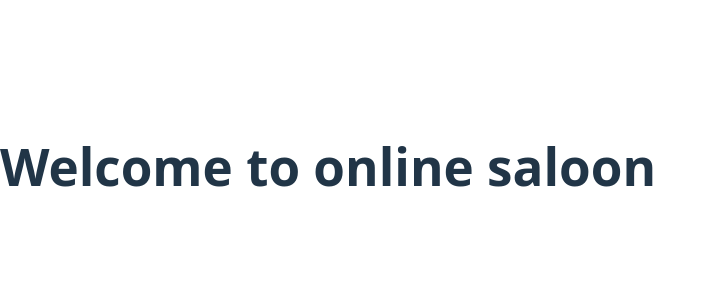
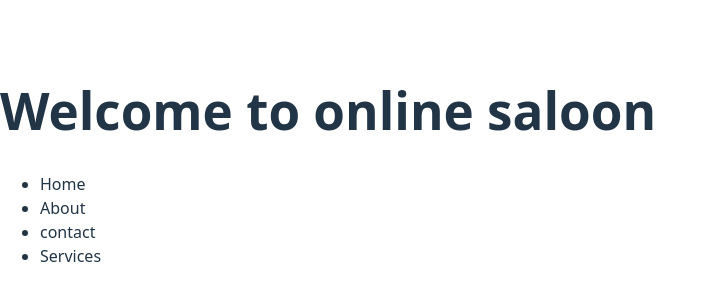
Before and after one commit to MANIZABAYO-Elie/javascript-challenges, a React (Vite) app in the folder my-react-app/: page / in a window 1280 px wide. Shown: the part 234-534 px from the top of the page, without its empty margins (0-716 px from the left). Built offline with nearby package versions, Linux system fonts and the light colour scheme.

Commit message:
file commited

```diff
--- a/my-react-app/src/header.jsx
+++ b/my-react-app/src/header.jsx
@@ -4,7 +4,12 @@
      <header>
         <h1>Welcome to online saloon</h1>
         <nav>
-
+            <ul>
+                <li>Home</li>
+                <li>About</li>
+                <li>contact</li>
+                <li>Services</li>
+            </ul>
         </nav>
      </header>
    );
```
